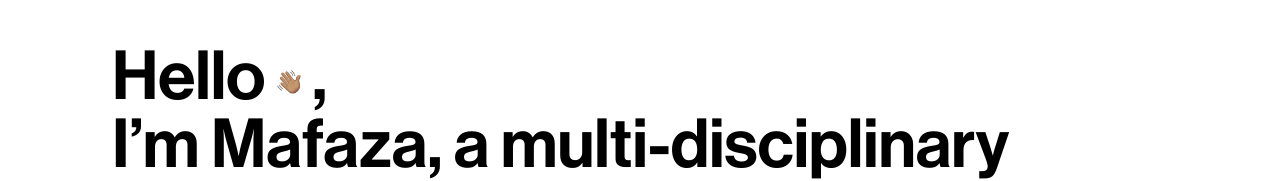
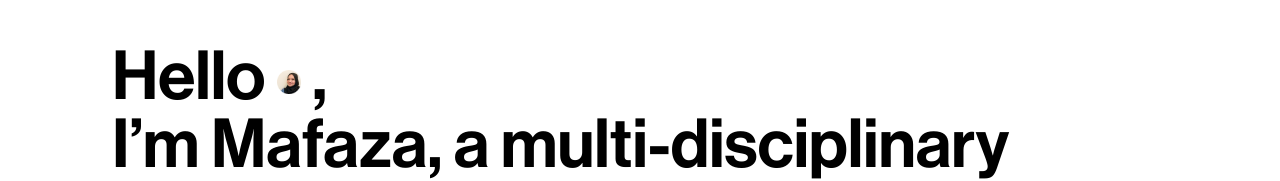
Before and after one commit to mafazaapri/mafazaapri.github.io, a React (Vite) app: page /#/about in a window 1280 px wide. Shown: the part 245-426 px from the top of the page. Built offline with nearby package versions, Linux system fonts and the light colour scheme.

Commit message:
Update AboutPage.jsx

```diff
--- a/src/pages/AboutPage.jsx
+++ b/src/pages/AboutPage.jsx
@@ -14,7 +14,7 @@ export default function AboutPage() {
                   <div className="text-[2.5rem] lg:text-[4.25rem] text-start leading-none lg-leading-[2rem] mr mt-16 lg:mt-40">
             <span className="font-medium">
             Hello{" "}
-              <img src="/img/hand.png" className="w-6 inline-block" /> ,
+              <img src="/img/profile-pic.png" className="w-6 inline-block" /> ,
               <br />I’m Mafaza, a multi-disciplinary designer based {" "}
 
               in Seattle. I love to to talk about product-ideas
```
